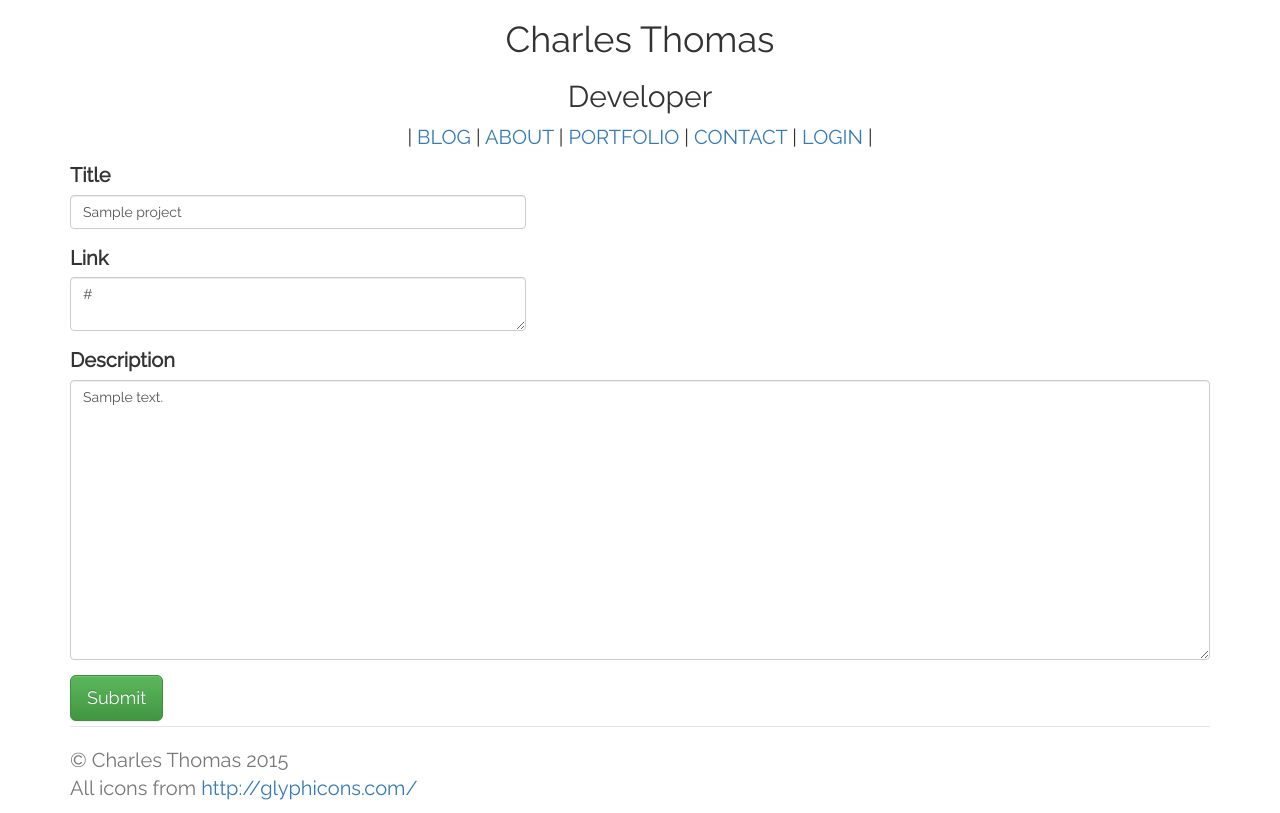
After one commit to Ottermad/Python-Flask-Site, a Flask app: page /update_project/1 in a window 1280 px wide. The commit adds this page. Run offline with Flask 2, Linux system fonts and the light colour scheme; tables that the repository leaves empty or names only in its code hold one stand-in row (values such as "Sample post"); some libraries are stand-ins or nearby versions.

Commit message:
Did a lot of work really need to commit more frequently

```diff
--- a/app.py
+++ b/app.py
@@ -20,11 +20,12 @@ from db_functions import (
     delete_post,
     get_projects,
     get_project,
-    add_project,
-    update_project,
-    delete_project
+    add_project as add_project_to_db,
+    update_project as update_project_to_db,
+    delete_project as delete_project_to_db
 )
 import markdown
+import sendgrid
 
 app = Flask(__name__)
 app.config["SECRET_KEY"] = "some_really_long_random_string_here"
@@ -212,12 +213,119 @@ def about():
 @app.route("/portfolio")
 def portfolio():
     """Route for portfolio page"""
+    projects = get_projects()
+    for project in projects:
+        unicode_body = project["description"].decode("utf-8")
+        html_body = markdown.markdown(unicode_body)
+        safe_html_body = Markup(html_body)
+        project["description"] = safe_html_body
     context = {
-        "projects": get_projects()
+        "projects": projects
     }
-    print context
     return render_template("portfolio.html", **context)
 
 
+@app.route("/update_project/<id>", methods=["POST", "GET"])
+def update_project(id):
+    """Route to update project the function has two operations based on the
+    request method.
+
+    Parameters:
+    id - init - id for project to update
+
+    GET method:
+    If the request method is GET it loads the form to update the project.
+
+    Template: edit.html
+    Redirect: None
+
+    project method:
+    If the request method is project then it updates the project based on the id
+    with the title and body.
+
+    Template: None
+    Redirect: portfolio
+    """
+    if request.method == "POST":
+        result = update_project_to_db(
+            id,
+            request.form["title"],
+            request.form["link"],
+            request.form["description"]
+        )
+        flash(result)
+        return redirect(url_for("portfolio"))
+    else:
+        project = get_project(id)
+        return render_template("edit_project.html", **project)
+
+
+@app.route("/delete_project/<id>")
+def delete_project(id):
+    """Route to delete project from id.
+
+    Parameters:
+    id - int - id for project to delete
+
+    Template: None
+    Redirect: portfolio
+    """
+    result = delete_project_to_db(id)
+    flash(result)
+    return redirect(url_for("portfolio"))
+
+
+@app.route("/add_project", methods=["POST", "GET"])
+def add_project():
+    """Route to add project. The function has two operations based on the request
+    method
+
+    Parameters:
+    None
+
+    GET method:
+    If the request method is GET it loads the form to add a project.
+
+    Template: add.html
+    Redirect: None
+
+    project method:
+    If the request method is project then it adds the project with the title and
+    body.
+
+    Template: None
+    Redirect: portfolio
+    """
+    if request.method == "POST":
+        result = add_project_to_db(
+            request.form["title"],
+            request.form["link"],
+            request.form["description"]
+        )
+        flash(result)
+        return redirect(url_for("portfolio"))
+    else:
+        return render_template("add_project.html")
+
+
+@app.route("/contact", methods=["POST", "GET"])
+def contact():
+    if request.method =="POST":
+        sendgrid_object = sendgrid.SendGridClient(
+        "Ottermad", "OttersR0ck")
+        message = sendgrid.Mail()
+        sender = request.form["email"]
+        subject = request.form["name"]
+        body = request.form["body"]
+        message.add_to("charlie.thomas@attwoodthomas.net")
+        message.set_from(sender)
+        message.set_subject(subject)
+        message.set_html(body)
+        sendgrid_object.send(message)
+        flash("Email sent.")
+        return redirect(url_for("contact"))
+    else:
+        return render_template("contact.html")
+
 if __name__ == "__main__":
     app.run(debug=True)
--- a/db_functions.py
+++ b/db_functions.py
@@ -134,7 +134,7 @@ def delete_post(id):
         return "Error"
 
 
-def add_project(title, description):
+def add_project(title, link, description):
     """Function to create a new project
 
     Parameters:
@@ -144,7 +144,7 @@ def add_project(title, description):
     Returns Success if project creation is successful or Error if not.
     """
     try:
-        new_project = Project(title=title, description=description)
+        new_project = Project(title=title, link=link, description=description)
         new_project.save()
         return "Success"
     except:
@@ -165,6 +165,7 @@ def get_projects():
         project_dict = {
             "id": project.id,
             "title": project.title,
+            "link": project.link,
             "description": project.description
         }
         projects.append(project_dict)
@@ -185,12 +186,13 @@ def get_project(id):
     project_dict = {
         "id": project.id,
         "title": project.title,
+        "link": project.link,
         "description": project.description
     }
     return project_dict
 
 
-def update_project(id, title, description):
+def update_project(id, title, link, description):
     """Function to update a project
 
     Parameters
@@ -205,6 +207,7 @@ def update_project(id, title, description):
         project = Project.get(Project.id == id)
         project.title = title
         project.description = description
+        project.link = link
         project.save()
         return "Success"
     except:
--- /dev/null
+++ b/static/jquery.collapse_cookie_storage.js
@@ -0,0 +1,37 @@
+/*
+ * Cookie Storage for jQuery Collapse
+ * --
+ * source: http://github.com/danielstocks/jQuery-Collapse/
+ * site: http://webcloud.se/jQuery-Collapse
+ *
+ * @author Daniel Stocks (http://webcloud.se)
+ * Copyright 2013, Daniel Stocks
+ * Released under the MIT, BSD, and GPL Licenses.
+ */
+
+(function($) {
+
+  var cookieStorage = {
+    expires: function() {
+      var now = new Date();
+      return now.setDate(now.getDate() + 1);
+    }(),
+    setItem: function(key, value) {
+      document.cookie = key + '=' + value + '; expires=' + this.expires +'; path=/';
+    },
+    getItem: function(key) {
+      key+= "=";
+      var item = "";
+      $.each(document.cookie.split(';'), function(i, cookie) {
+        while (cookie.charAt(0)==' ') cookie = cookie.substring(1,cookie.length);
+        if(cookie.indexOf(key) === 0) {
+          item = cookie.substring(key.length,cookie.length);
+        }
+      });
+      return item;
+    }
+  };
+
+  $.fn.collapse.cookieStorage = cookieStorage;
+
+})(jQuery);
--- a/static/style.css
+++ b/static/style.css
@@ -8,6 +8,11 @@ header {
 
 #body {
     height: 20em;
+}
+
+#description {
+	height: 20em;
+	width: 100%;
 }
 
 body {
@@ -27,3 +32,7 @@ body {
   	color: #777;
   	border-top: 1px solid #e5e5e5;
 }
+
+.view-btn {
+	margin-bottom: 3px;
+}
--- /dev/null
+++ b/templates/add_project.html
@@ -0,0 +1,3 @@
+{% if session.logged_in %}
+	{% extends "form_project.html" %}
+{% endif %}
--- /dev/null
+++ b/templates/edit_project.html
@@ -0,0 +1,10 @@
+{% extends "form_project.html" %}
+{% block title_placeholder %}
+{{ title }}
+{% endblock %}
+{% block link_placeholder %}
+{{ link }}
+{% endblock %}
+{% block description_placeholder %}
+{{ description }}
+{% endblock %}
--- /dev/null
+++ b/templates/form_project.html
@@ -0,0 +1,18 @@
+{% extends "layout.html" %}
+{% block body %}
+    <form method="post">
+        <div class="form-group">
+            <label for="title">Title</label>
+            <input name="title" id="title" type="text" class="form-control" value="{% block title_placeholder %}{% endblock %}">
+        </div>
+        <div class="form-group">
+            <label for="link">Link</label>
+            <textarea name="link" id="link" class="form-control">{% block link_placeholder %}{% endblock %}</textarea>
+        </div>
+        <div class="form-group">
+            <label for="description">Description</label>
+            <textarea name="description" id="description" class="form-control">{% block description_placeholder %}{% endblock %}</textarea>
+        </div>
+        <button type="submit" class="btn btn-success btn-lg">Submit</button>
+    </form>
+{% endblock %}
--- a/templates/layout.html
+++ b/templates/layout.html
@@ -7,13 +7,17 @@
         <link rel="stylesheet" type="text/css" href="{{ url_for("static", filename="bootstrap-theme.min.css") }}">
         <link href='http://fonts.googleapis.com/css?family=Raleway' rel='stylesheet' type='text/css'>
         <link rel="stylesheet" type="text/css" href="{{ url_for("static", filename="style.css") }}">
-        <title>Charles Thomas | Blog</title>
+        <title>Charles Thomas | Developer</title>
+        <script src="https://ajax.googleapis.com/ajax/libs/jquery/1.11.1/jquery.min.js"></script>
+        <script src="{{ url_for("static", filename="jquery.collapse.js") }}"></script>
+        <script src="{{ url_for("static", filename="jquery.collapse_storage.js") }}"></script>
+        <script src="{{ url_for("static", filename="jquery.collapse_cookie_storage.js") }}"></script>
     </head>
     <body>
         <div class="container theme-showcase">
             <header>
                 <h1>Charles Thomas</h1>
-                <h2>Blog</h2>
+                <h2>Developer</h2>
                 <p>
                     |
                     <a href="{{ url_for("show") }}">
@@ -26,6 +30,10 @@
                     |
                     <a href="{{ url_for("portfolio") }}">
                         PORTFOLIO
+                    </a>
+                    |
+                    <a href="{{ url_for("contact") }}">
+                        CONTACT
                     </a>
                     |
                     {% if not session.logged_in %}
@@ -42,7 +50,11 @@
             </header>
             {% block body %}
             {% endblock %}
-            <p class="footer">&copy; Charles Thomas 2015</p>
+            <p class="footer">
+                &copy; Charles Thomas 2015
+                <br>All icons from <a href="http://glyphicons.com/">http://glyphicons.com/</a>
+            </p>
+
         </div>
 
 
@@ -51,7 +63,6 @@
                 alert("{{ message }}");
             </script>
         {% endfor %}
-        <script src="https://ajax.googleapis.com/ajax/libs/jquery/1.11.1/jquery.min.js"></script>
         <script src="{{ url_for("static", filename="bootstrap.min.js") }}"></script>
     </body>
 </html>
```
Also changed, not shown: project_functions.py (added, +79 -0 lines), static/jquery.collapse_storage.js (added, +56 -0 lines), templates/contact.html (added, +18 -0 lines), templates/portfolio.html (+23 -7 lines), static/jquery.collapse.js (added).
